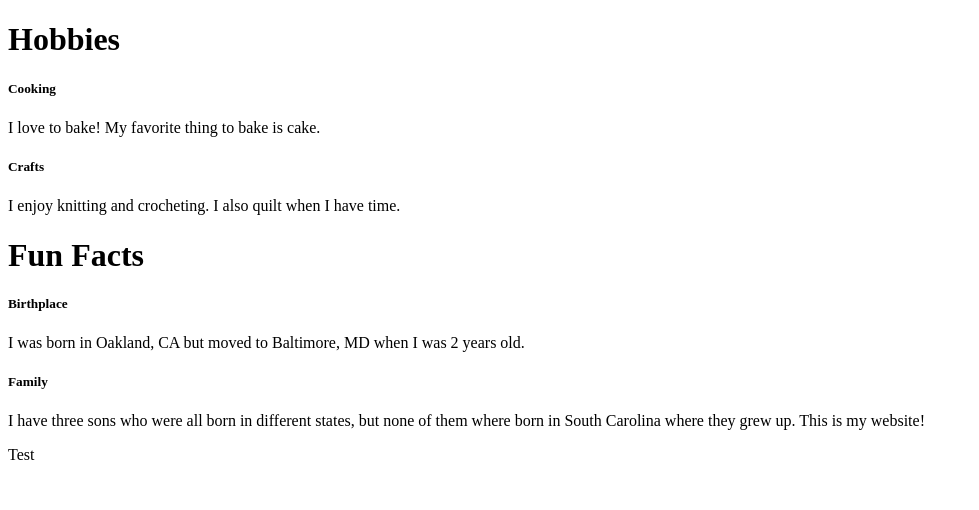
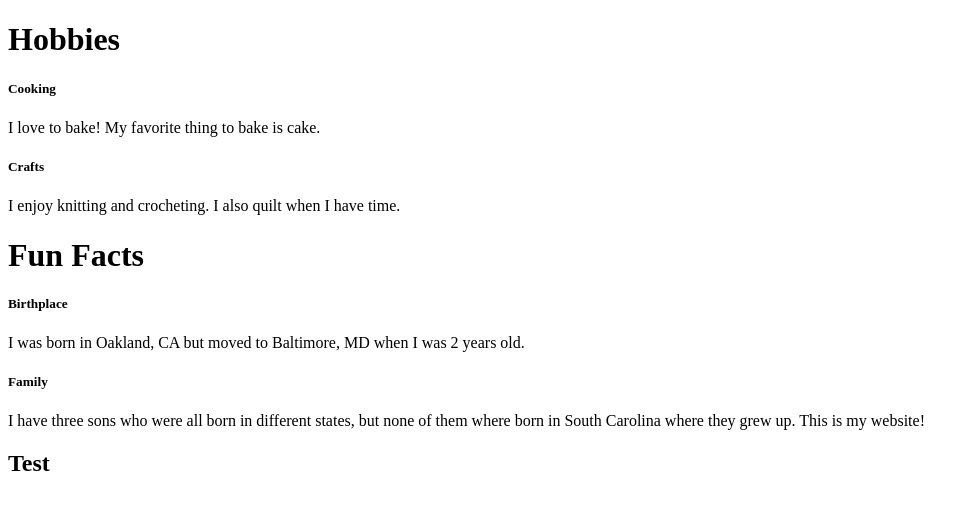
Before and after one commit to xyzzyx99/COMP-6970, a plain HTML site: page MyWebsite/index.html in a window 1280 px wide. Shown: the whole page, without its empty margins (0-979 px from the left). Drawn offline with Linux system fonts and the light colour scheme.

Commit message:
Test p tag

```diff
--- a/MyWebsite/index.html
+++ b/MyWebsite/index.html
@@ -15,7 +15,7 @@ South Carolina where they grew up.
 This is my website!
 </p>
 
-<p>Test
+<p><H2>Test</H2>
 </p>
 </BODY>
 </HTML>
```
Also changed, not shown: 1 other file.
